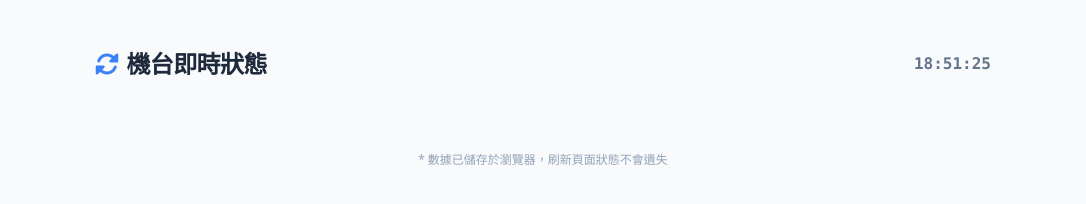
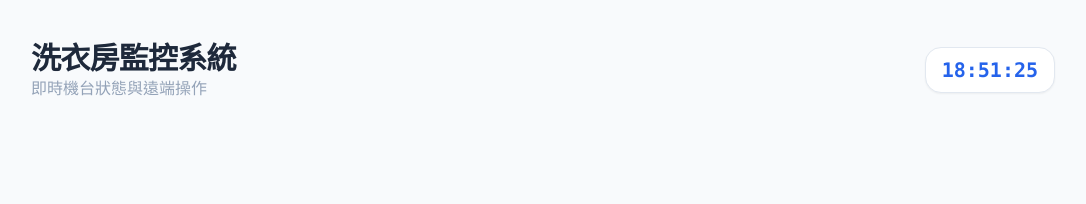
Before and after one commit to ucynthia95-afk/DormWash, a plain HTML site: page index.html in a window 1280 px wide. Shown: the whole page, without its empty margins (97-1183 px from the left). Drawn offline with nearby package versions, Linux system fonts and the light colour scheme.

Commit message:
Update index.html

```diff
--- a/index.html
+++ b/index.html
@@ -3,28 +3,25 @@
 <head>
     <meta charset="UTF-8">
     <meta name="viewport" content="width=device-width, initial-scale=1.0">
-    <title>SmartLaundry - 狀態持久化控制台</title>
+    <title>SmartLaundry - 智慧控制面板</title>
     <script src="https://cdn.tailwindcss.com"></script>
     <link rel="stylesheet" href="https://cdnjs.cloudflare.com/ajax/libs/font-awesome/6.0.0/css/all.min.css">
     <link rel="stylesheet" href="style.css">
 </head>
-<body class="bg-slate-50 p-4">
+<body class="bg-slate-50 p-4 md:p-10">
 
-    <header class="max-w-4xl mx-auto my-8 flex justify-between items-center">
-        <h1 class="text-2xl font-black text-slate-800 tracking-tight">
-            <i class="fas fa-sync-alt text-blue-500 mr-2"></i>機台即時狀態
-        </h1>
-        <div class="text-right">
-            <p id="clock" class="font-mono font-bold text-slate-500">00:00:00</p>
+    <header class="max-w-5xl mx-auto mb-12 flex justify-between items-center">
+        <div>
+            <h1 class="text-3xl font-black text-slate-800 tracking-tight">洗衣房監控系統</h1>
+            <p class="text-slate-400 font-medium">即時機台狀態與遠端操作</p>
+        </div>
+        <div class="bg-white px-4 py-2 rounded-2xl shadow-sm border border-slate-200">
+            <span id="clock" class="text-xl font-mono font-bold text-blue-600">00:00:00</span>
         </div>
     </header>
 
-    <main class="max-w-4xl mx-auto grid grid-cols-1 md:grid-cols-3 gap-6" id="machine-container">
+    <main class="max-w-5xl mx-auto grid grid-cols-1 md:grid-cols-3 gap-8" id="machine-grid">
         </main>
-
-    <footer class="max-w-4xl mx-auto mt-10 text-center text-slate-400 text-xs">
-        * 數據已儲存於瀏覽器，刷新頁面狀態不會遺失
-    </footer>
 
     <script src="script.js"></script>
 </body>
```
